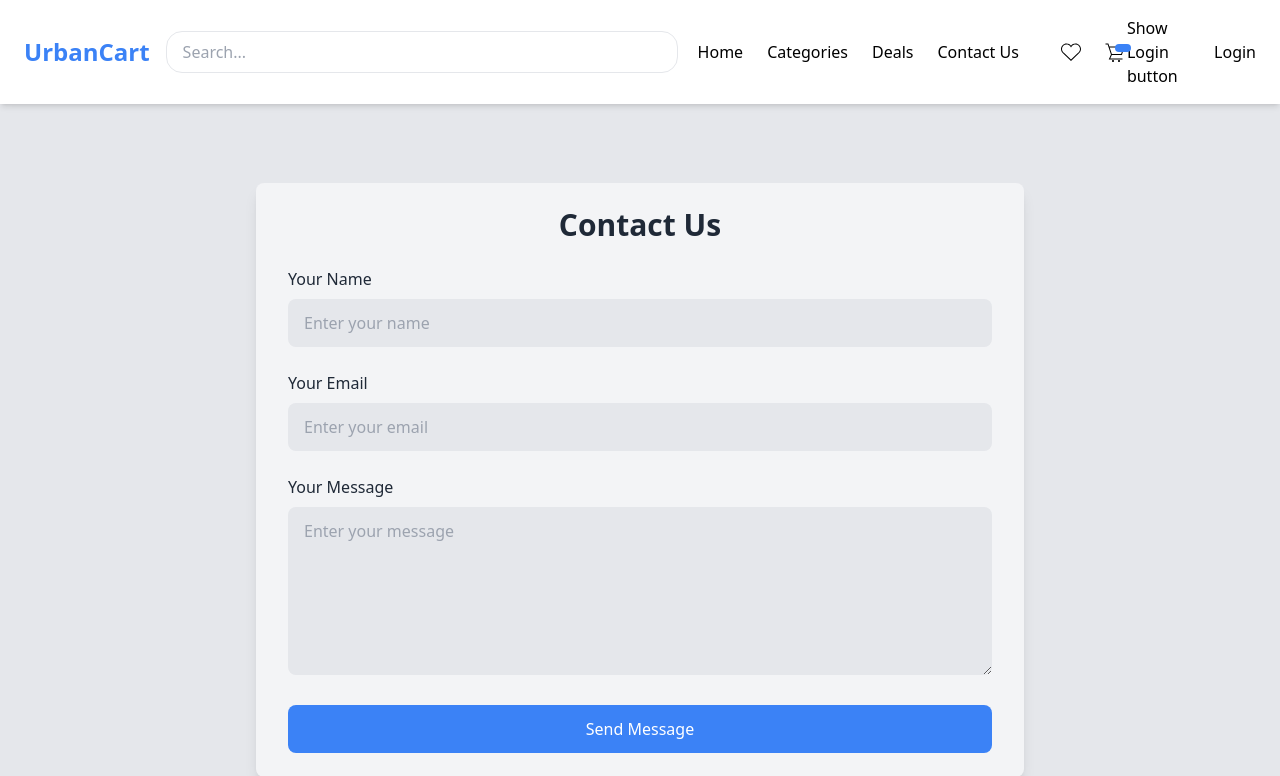
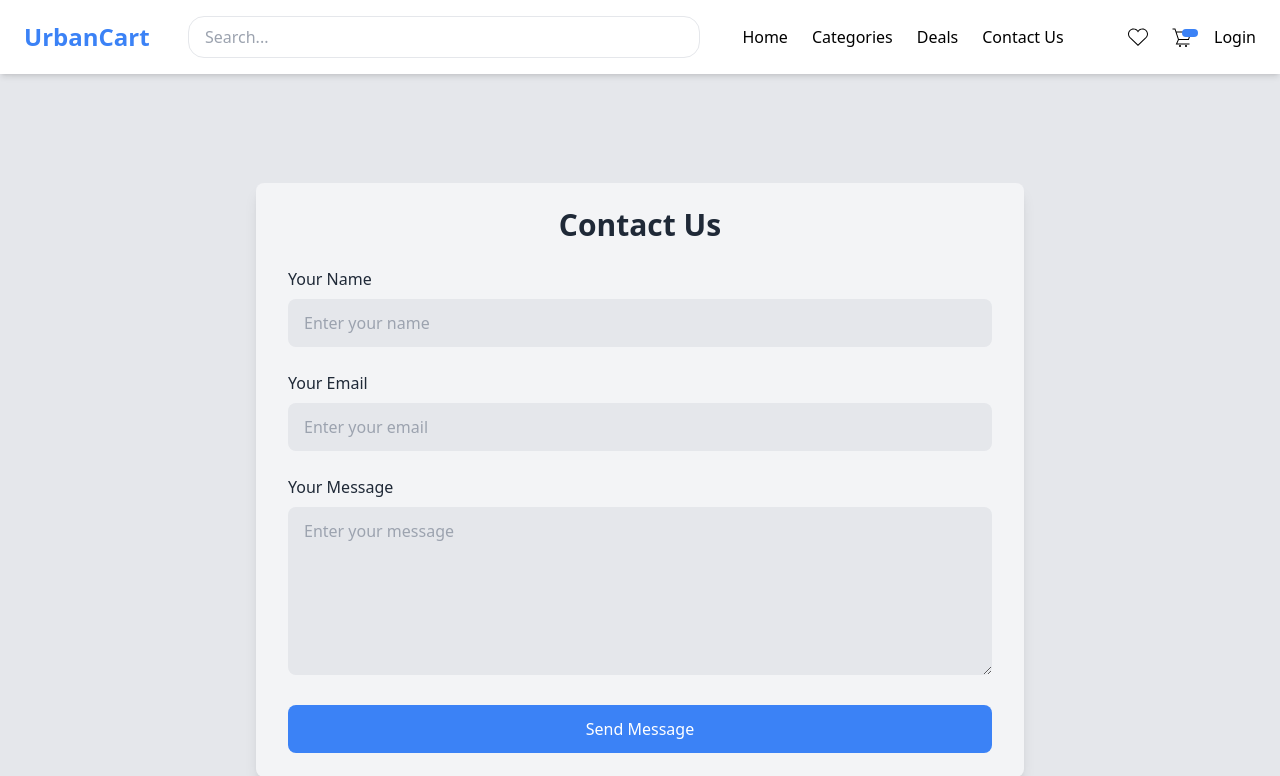
Before and after one commit to KaranLodaya/ecommerce, a Django app: page /contact/ in a window 1280 px wide. Shown: the top 776 px of the page. Run offline with Django 5.2, Linux system fonts and the light colour scheme; data that the repository does not hold is empty; some libraries are stand-ins or nearby versions.

Commit message:
Clean up views.py and navbar template
- Removed commented-out imports in views.py
- Simplified navbar template by removing commented placeholder text
- Minor code cleanup and organization

```diff
--- a/Ecommerce/Store/templates/store/navbar.html
+++ b/Ecommerce/Store/templates/store/navbar.html
@@ -75,7 +75,6 @@
                         </div>
                     </div>
                 {% else %}
-                    Show Login button
                     <a href="/login" class="hover:text-blue-500">Login</a>
                 {% endif %}
 
--- a/Ecommerce/Store/views.py
+++ b/Ecommerce/Store/views.py
@@ -13,11 +13,9 @@ from django.utils import timezone
 from django.utils.crypto import get_random_string  # Add this import
 from django.core.mail import send_mail
 from django.conf import settings
-import json
-# stripe, requests
-# from requests import post
 from django.core.cache import cache
 from django.views.decorators.cache import cache_page
+import json
 
 
 
```
Also changed, not shown: Ecommerce/db.sqlite3.
